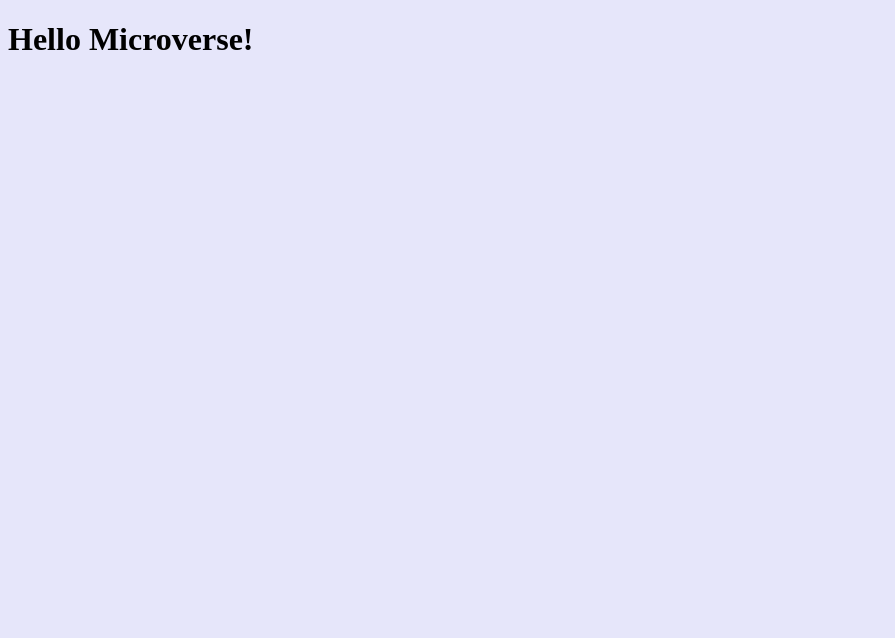
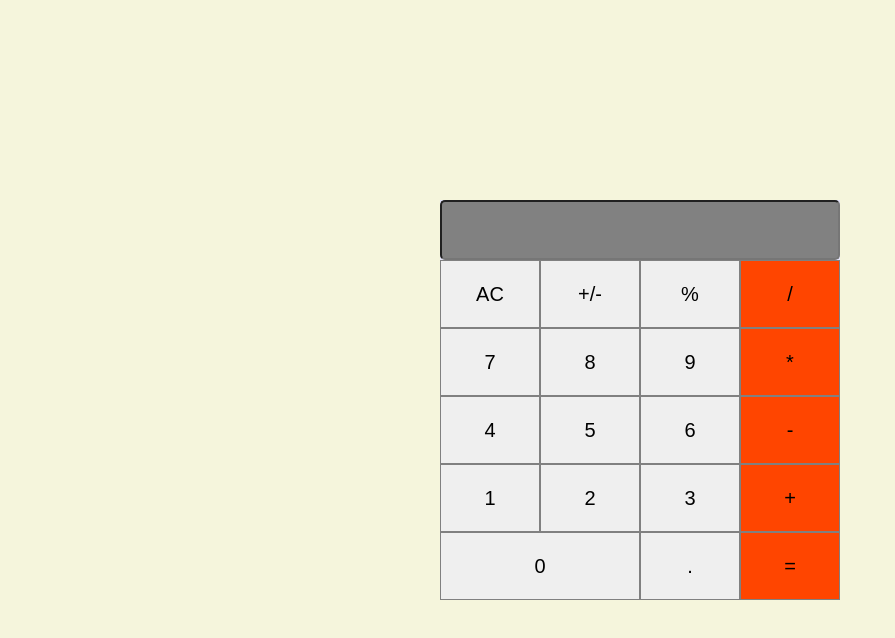
Before and after one commit to jkanyi-web/math-magicians, a React (Vite) app: page / in a window 1280 px wide. Shown: the top 638 px of the page, without its empty margins (0-895 px from the left). Built offline with nearby package versions, Linux system fonts and the light colour scheme.

Commit message:
setup basic calculator look

```diff
--- a/src/App.jsx
+++ b/src/App.jsx
@@ -1,6 +1,9 @@
 /** @format */
 import './index.css';
+import Calculator from './components/Calculator';
 
 export default function App() {
-  return <h1>Hello Microverse!</h1>;
+    return (
+      <Calculator />
+    )
 }
--- /dev/null
+++ b/src/components/Calculator.jsx
@@ -0,0 +1,32 @@
+/** @format */
+
+export default function Calculator() {
+  return (
+    <>
+      <div className='container'>
+        <input type='text' name='calc' className='input' />
+        <div className='itemsContainer'>
+          <button className='items'>AC</button>
+          <button className='items'>+/-</button>
+          <button className='items'>%</button>
+          <button className='items orange'>/</button>
+          <button className='items'>7</button>
+          <button className='items'>8</button>
+          <button className='items'>9</button>
+          <button className='items orange'>*</button>
+          <button className='items'>4</button>
+          <button className='items'>5</button>
+          <button className='items'>6</button>
+          <button className='items orange'>-</button>
+          <button className='items'>1</button>
+          <button className='items'>2</button>
+          <button className='items'>3</button>
+          <button className='items orange'>+</button>
+          <button className='items long'>0</button>
+          <button className='items'>.</button>
+          <button className='items orange'>=</button>
+        </div>
+      </div>
+    </>
+  );
+}
--- a/src/index.css
+++ b/src/index.css
@@ -1,5 +1,60 @@
+/** @format */
+
+* {
+  box-sizing: border-box;
+  font-size: 20px;
+  padding: 0;
+  margin: 0;
+}
+
 body {
-  background-color: lavender;
   width: 100vw;
   height: 100vh;
+  display: flex;
+  align-items: center;
+  justify-content: center;
+  background-color: beige;
 }
+
+.container {
+  width: 400px;
+  height: 400px;
+  background-color: lavender;
+}
+
+.input {
+  width: 100%;
+  height: 15%;
+  padding: 5px;
+  background-color: rgb(129, 129, 129);
+  color: #fff;
+  border-radius: 5px;
+  text-align: right;
+}
+
+.itemsContainer {
+  display: flex;
+  flex-wrap: wrap;
+  border-radius: 5px;
+}
+
+.items {
+  width: 100px;
+  height: 68px;
+  border: 0.5px solid grey;
+  display: flex;
+  justify-content: center;
+  align-items: center;
+}
+
+.long {
+  width: 200px;
+}
+
+.orange {
+  background-color: orangered;
+}
+
+button:active {
+  background-color: rgb(180, 184, 184);
+}
```
Also changed, not shown: LICENSE.txt.
